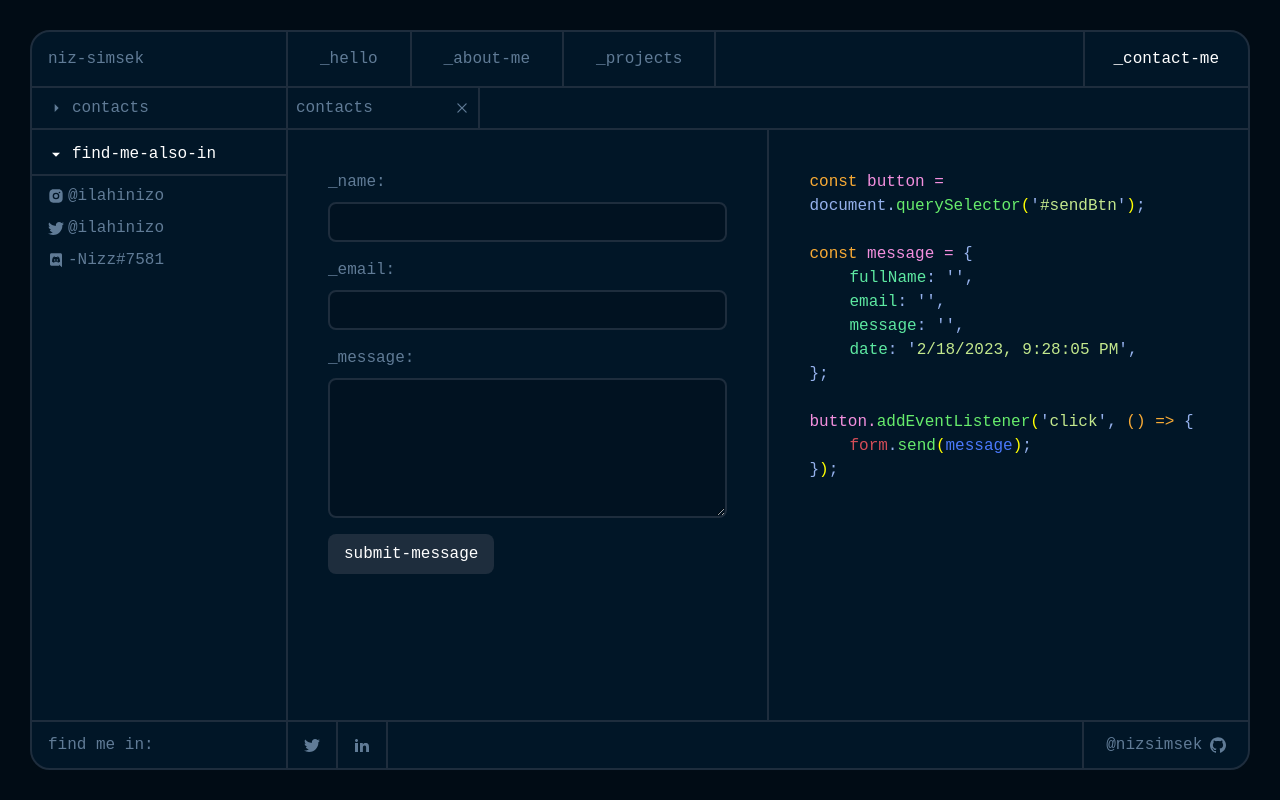
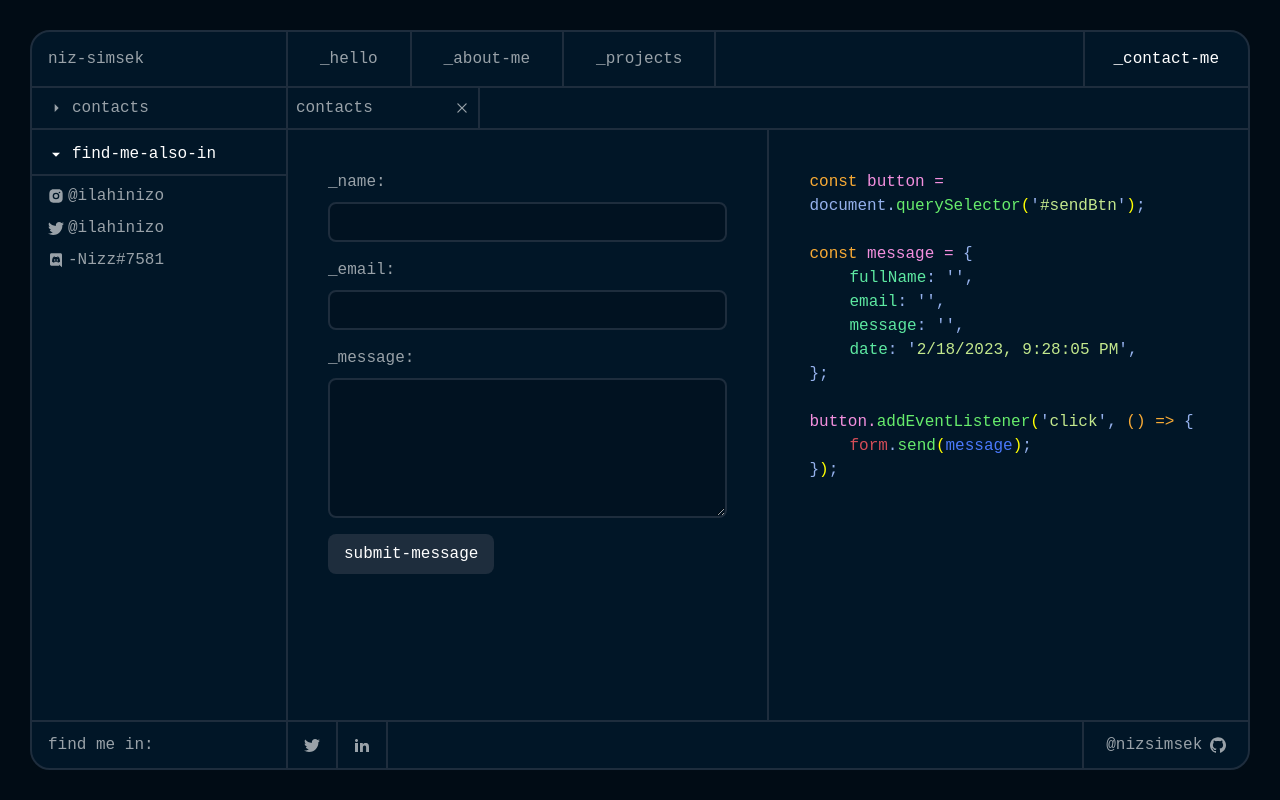
Before and after one commit to nizsimsek/website, a Next.js app: page /contact in a window 1280 px wide. Both pictures are taken after a click on the element "find-me-also-in". Built offline with nearby package versions, Linux system fonts and the light colour scheme.

Commit message:
Muted Text Color Changed

```diff
--- a/app/contact/components/ContactForm.tsx
+++ b/app/contact/components/ContactForm.tsx
@@ -30,7 +30,7 @@ export const ContactForm = ({
 
   return (
     <form
-      className="flex flex-col h-full w-full p-4 text-c-muted lg:p-10"
+      className="flex flex-col h-full w-full p-4 text-cl-muted lg:p-10"
       onSubmit={handleSubmit}
     >
       <div className="flex flex-col h-auto mb-4">
@@ -38,7 +38,7 @@ export const ContactForm = ({
           _name:
         </label>
         <input
-          className="flex items-center p-2 h-10 w-full bg-c-darker border-2 border-c-border rounded-lg text-c-muted hover:border-c-muted focus:border-c-muted focus:outline-none"
+          className="flex items-center p-2 h-10 w-full bg-c-darker border-2 border-c-border rounded-lg text-cl-muted hover:border-c-muted focus:border-c-muted focus:outline-none"
           name="full-name"
           pattern="[a-zA-Z ]{2,30}"
           type="text"
@@ -55,7 +55,7 @@ export const ContactForm = ({
           _email:
         </label>
         <input
-          className="flex items-center p-2 h-10 w-full bg-c-darker border-2 border-c-border rounded-lg text-c-muted hover:border-c-muted focus:border-c-muted focus:outline-none"
+          className="flex items-center p-2 h-10 w-full bg-c-darker border-2 border-c-border rounded-lg text-cl-muted hover:border-c-muted focus:border-c-muted focus:outline-none"
           name="email"
           pattern="[a-z0-9._%+-]+@[a-z0-9.-]+\.[a-z]{2,4}$"
           type="email"
@@ -72,7 +72,7 @@ export const ContactForm = ({
           _message:
         </label>
         <textarea
-          className="flex items-center p-2 w-full bg-c-darker border-2 border-c-border rounded-lg text-c-muted hover:border-c-muted focus:border-c-muted focus:outline-none break-all"
+          className="flex items-center p-2 w-full bg-c-darker border-2 border-c-border rounded-lg text-cl-muted hover:border-c-muted focus:border-c-muted focus:outline-none break-all"
           name="message"
           title="Please enter your message"
           maxLength={5000}
--- a/app/contact/components/ContactFormPreview.tsx
+++ b/app/contact/components/ContactFormPreview.tsx
@@ -54,7 +54,7 @@ export const ContactFormPreview = ({
   }, [fullName, email, message, date]);
 
   return (
-    <div className="hidden lg:flex lg:flex-row lg:h-full lg:w-full lg:text-c-muted lg:p-10 lg:border-c-border lg:border-l-2">
+    <div className="hidden lg:flex lg:flex-row lg:h-full lg:w-full lg:text-cl-muted lg:p-10 lg:border-c-border lg:border-l-2">
       <div className="flex flex-col">
         <div>
           <span className="text-code-orange">const </span>
--- a/app/contact/components/ContactInfos.tsx
+++ b/app/contact/components/ContactInfos.tsx
@@ -17,7 +17,7 @@ export const ContactInfos = () => {
       <div className="flex items-center bg-c-ghost lg:bg-transparent h-auto py-1 px-4 mx-1 lg:m-0 lg:border-c-border lg:border-b-2 lg:py-2 lg:w-64">
         <span
           className={
-            'flex items-center gap-2 cursor-pointer text-c-muted hover:text-white' +
+            'flex items-center gap-2 cursor-pointer text-cl-muted hover:text-white' +
             (show ? ' text-white' : '')
           }
           onClick={() => {
@@ -33,21 +33,21 @@ export const ContactInfos = () => {
         <div className="flex flex-col px-4 py-1 lg:pb-4">
           <Link
             href="mailto:nizsimsek@gmail.com"
-            className="flex items-center h-8 text-c-muted hover:text-white"
+            className="flex items-center h-8 text-cl-muted hover:text-white"
           >
             <RiMailFill />
             <span className="ml-1">nizsimsek@gmail.com</span>
           </Link>
           <Link
             href="https://github.com/nizsimsek"
-            className="flex items-center h-8 text-c-muted hover:text-white"
+            className="flex items-center h-8 text-cl-muted hover:text-white"
           >
             <ImGithub />
             <span className="ml-1">@nizsimsek</span>
           </Link>
           <Link
             href="https://linkedin.com/in/nizsimsek"
-            className="flex items-center h-8 text-c-muted hover:text-white"
+            className="flex items-center h-8 text-cl-muted hover:text-white"
           >
             <ImLinkedin2 />
             <span className="ml-1">Nizamettin Şimşek</span>
--- a/app/contact/components/FindMeAlso.tsx
+++ b/app/contact/components/FindMeAlso.tsx
@@ -18,7 +18,7 @@ export const FindMeAlso = () => {
       <div className="flex items-center bg-c-ghost lg:bg-transparent h-auto py-1 px-4 mx-1 lg:m-0 lg:border-c-border lg:border-b-2 lg:py-2 lg:w-64">
         <span
           className={
-            'flex items-center gap-2 cursor-pointer text-c-muted hover:text-white' +
+            'flex items-center gap-2 cursor-pointer text-cl-muted hover:text-white' +
             (show ? ' text-white' : '')
           }
           onClick={() => {
@@ -34,21 +34,21 @@ export const FindMeAlso = () => {
         <div className="flex flex-col px-4 py-1 lg:pb-4">
           <Link
             href="https://instagram.com/ilahinizo"
-            className="flex items-center h-8 text-c-muted hover:text-white"
+            className="flex items-center h-8 text-cl-muted hover:text-white"
           >
             <RiInstagramFill />
             <span className="ml-1">@ilahinizo</span>
           </Link>
           <Link
             href="https://twitter.com/ilahinizo"
-            className="flex items-center h-8 text-c-muted hover:text-white"
+            className="flex items-center h-8 text-cl-muted hover:text-white"
           >
             <ImTwitter />
             <span className="ml-1">@ilahinizo</span>
           </Link>
           <Link
             href="https://discord.com/users/570262946991570947"
-            className="flex items-center h-8 text-c-muted hover:text-white"
+            className="flex items-center h-8 text-cl-muted hover:text-white"
           >
             <RiDiscordFill />
             <span className="ml-1">-Nizz#7581</span>
--- a/app/contact/components/FormSubmit.tsx
+++ b/app/contact/components/FormSubmit.tsx
@@ -22,7 +22,7 @@ export const FormSubmit = ({
     <div className="flex h-full w-full p-4 lg:p-10 justify-center items-center">
       <div className="flex flex-col items-center max-w-xs">
         <span className="text-2xl text-white">Thank you!</span>
-        <span className="text-c-muted text-center">
+        <span className="text-cl-muted text-center">
           Your message has been accepted. You will recieve answer really soon!
         </span>
         <button
--- a/app/contact/page.tsx
+++ b/app/contact/page.tsx
@@ -74,7 +74,7 @@ export default function ContactMe() {
       ) : (
         <div className="flex flex-col w-full h-full">
           <div className="hidden lg:flex flex-col w-full border-b-2 border-c-border">
-            <span className="flex items-center justify-between p-2 w-48 border-r-2 border-c-border text-c-muted">
+            <span className="flex items-center justify-between p-2 w-48 border-r-2 border-c-border text-cl-muted">
               contacts
               <RxCross2
                 onClick={() => {
--- a/components/Footer.tsx
+++ b/components/Footer.tsx
@@ -9,7 +9,7 @@ export default function Footer() {
   return (
     <>
       {activeSegment != null && (
-        <footer className="flex justify-between text-c-muted border-t-2 border-c-border w-full h-12 flex-[0_0_3rem]">
+        <footer className="flex justify-between text-cl-muted border-t-2 border-c-border w-full h-12 flex-[0_0_3rem]">
           <div className="flex h-full w-full justify-between pl-4 lg:justify-start">
             <span className="flex items-center h-full whitespace-nowrap lg:w-60 border-r-2 border-c-border pr-4 lg:pr-0">
               find me in:
--- a/components/Header.tsx
+++ b/components/Header.tsx
@@ -13,7 +13,7 @@ export default function Header({
 }) {
   const activeSegment = useSelectedLayoutSegment();
   return (
-    <header className="flex justify-between text-c-muted border-b-2 border-c-border w-full h-14 flex-[0_0_3.5rem]">
+    <header className="flex justify-between text-cl-muted border-b-2 border-c-border w-full h-14 flex-[0_0_3.5rem]">
       <div className="flex h-full w-full px-4">
         <div className="flex items-center w-full lg:w-60 lg:border-r-2 lg:border-c-border">
           <Link
--- a/components/MobileMenu.tsx
+++ b/components/MobileMenu.tsx
@@ -13,7 +13,7 @@ export default function MobileMenu({
 }) {
   const activeSegment = useSelectedLayoutSegment();
   return (
-    <header className="flex flex-col text-c-muted">
+    <header className="flex flex-col text-cl-muted">
       <Link
         href="/"
         className={
--- a/tailwind.config.js
+++ b/tailwind.config.js
@@ -16,6 +16,7 @@ module.exports = {
       colors: {
         'c-border': '#1E2D3D',
         'c-muted': '#607B96',
+        'cl-muted': 'rgba(255, 255, 255, 0.6)',
         'c-purple': '#4D5BCE',
         'c-turquoise': '#43D9AD',
         'c-pink': '#E99287',
```
